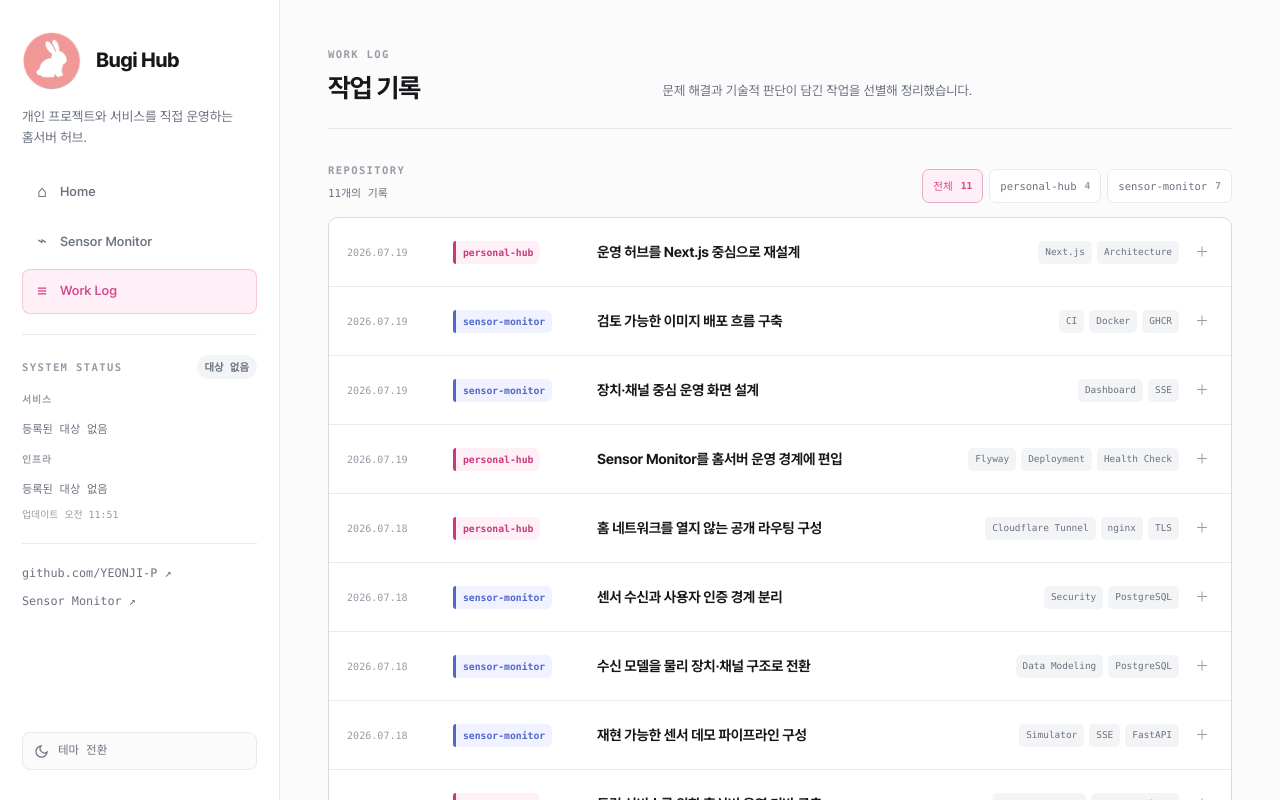
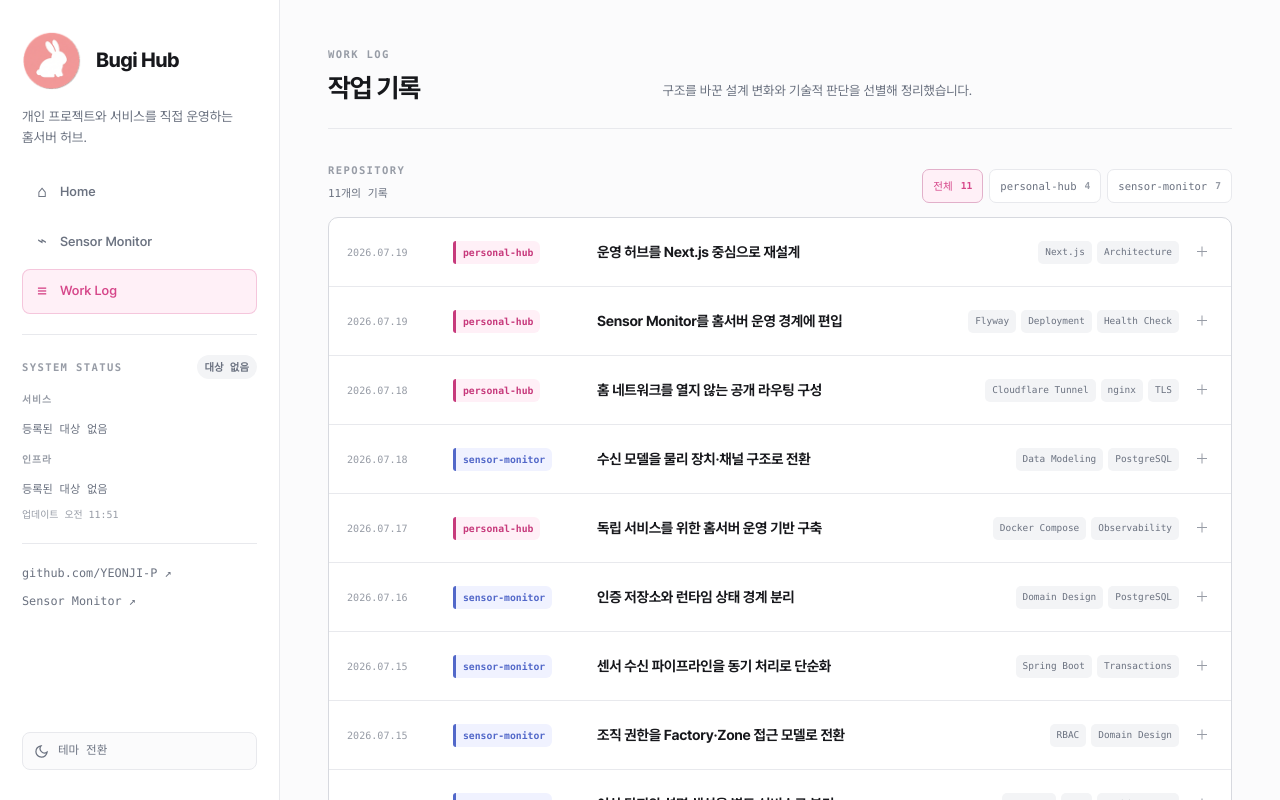
Before and after one commit to YEONJI-P/bugi-hub, a Next.js app: page /work-log in a window 1280 px wide. Shown: the top 800 px of the page. Built offline with nearby package versions, Linux system fonts and the light colour scheme.

Commit message:
refactor(hub): Sensor 설계 변화 중심으로 기록 재구성

```diff
--- a/src/app/work-log/page.tsx
+++ b/src/app/work-log/page.tsx
@@ -7,13 +7,13 @@ import { workLogs } from "@/data/work-log";
 
 export const metadata: Metadata = {
   title: "Work Log",
-  description: "문제 해결과 기술적 판단을 정리한 Personal Hub 작업 기록",
+  description: "설계 변화와 기술적 판단을 정리한 Personal Hub 작업 기록",
 };
 
 export default function WorkLogPage() {
   return (
     <>
-      <PageHeader eyebrow="Work log" title="작업 기록" description="문제 해결과 기술적 판단이 담긴 작업을 선별해 정리했습니다." />
+      <PageHeader eyebrow="Work log" title="작업 기록" description="구조를 바꾼 설계 변화와 기술적 판단을 선별해 정리했습니다." />
 
       <Suspense fallback={<WorkLogBoardView activeRepository="all" entries={workLogs} />}>
         <WorkLogBoard entries={workLogs} />
--- a/src/data/work-log.ts
+++ b/src/data/work-log.ts
@@ -53,38 +53,6 @@ export const workLogs: WorkLogEntry[] = [
     tags: ["Next.js", "Architecture"],
   },
   {
-    slug: "sensor-image-update-flow",
-    date: "2026-07-19",
-    category: "Service Integration",
-    repository: "sensor-monitor",
-    title: "검토 가능한 이미지 배포 흐름 구축",
-    summary: "애플리케이션 빌드와 홈서버 반영 사이에 검토 단계를 두고, 동일 커밋에서 만든 이미지를 추적할 수 있게 했습니다.",
-    story: {
-      type: "solution",
-      problem: "홈서버가 최신 태그를 바로 따라가면 어떤 소스가 배포됐는지 확인하기 어렵고, 스키마 변경이 포함된 릴리스도 같은 방식으로 교체될 수 있었습니다.",
-      cause: "애플리케이션 저장소의 이미지 생성과 배포 저장소의 버전 선택이 명시적인 계약 없이 이어져 있었습니다.",
-      decision: "Backend와 Explain 이미지를 같은 commit SHA로 발행하고, 배포 저장소의 버전 변경을 검토한 뒤 홈서버가 반영하도록 책임을 나눴습니다.",
-      outcome: "실행 중인 소스 버전을 추적할 수 있게 됐고, 자동 반영이 실패하거나 수동 검증이 필요한 릴리스에서는 기존 컨테이너를 유지할 수 있게 됐습니다.",
-    },
-    tags: ["CI", "Docker", "GHCR"],
-  },
-  {
-    slug: "sensor-channel-operations-ui",
-    date: "2026-07-19",
-    category: "Service Integration",
-    repository: "sensor-monitor",
-    title: "장치·채널 중심 운영 화면 설계",
-    summary: "운영자가 구역에서 장치를 찾고 채널 이상을 확인하는 흐름에 맞춰 대시보드와 관리 화면을 재구성했습니다.",
-    story: {
-      type: "implementation",
-      goal: "센서 종류별 화면이 아니라 실제 설비 위치와 물리 장치를 기준으로 이상 채널을 빠르게 좁힐 수 있는 운영 흐름이 필요했습니다.",
-      implementation: "구역 → 장치 → 채널 탐색 구조를 만들고, 대표 채널 20개와 실시간 값, 저장 시점 marker를 한 화면 흐름으로 연결했습니다.",
-      decision: "실시간 값이 들어올 때마다 축이 흔들리지 않도록 시간축을 고정하고, 장치 단위 batch 이벤트로 화면을 갱신했습니다.",
-      outcome: "현재 값과 저장된 이력을 같은 맥락에서 비교하고, 문제가 발생한 물리 장치와 채널까지 단계적으로 추적할 수 있게 됐습니다.",
-    },
-    tags: ["Dashboard", "SSE"],
-  },
-  {
     slug: "migration-aware-sensor-deploy",
     date: "2026-07-19",
     category: "Service Integration",
@@ -118,19 +86,19 @@ export const workLogs: WorkLogEntry[] = [
   },
   {
     slug: "sensor-ingest-boundary",
-    date: "2026-07-18",
+    date: "2026-07-16",
     category: "Service Integration",
     repository: "sensor-monitor",
-    title: "센서 수신과 사용자 인증 경계 분리",
-    summary: "사람용 로그인과 장치 수신을 분리하고, 저장된 설정과 실시간 연결 상태의 책임을 명확히 했습니다.",
+    title: "인증 저장소와 런타임 상태 경계 분리",
+    summary: "별도 Redis와 설정 엔티티에 섞여 있던 인증·텔레메트리 상태를 PostgreSQL과 전용 상태 모델로 재배치했습니다.",
     story: {
       type: "solution",
-      problem: "사용자 JWT 흐름과 장치의 지속적인 데이터 수신을 같은 인증 모델로 다루면 권한과 장애 범위를 구분하기 어려웠습니다.",
-      cause: "사람의 세션 수명주기, 장치 공유 키, heartbeat와 alarm 상태가 서로 다른 특성을 갖지만 하나의 런타임 경계에 섞여 있었습니다.",
-      decision: "수신 전용 공유 키 검증을 분리하고, Refresh Token과 장치 설정은 PostgreSQL에 보존하되 heartbeat와 alarm은 별도 상태 모델로 관리했습니다.",
-      outcome: "공유 키가 없는 적재 요청을 차단하면서 사용자 인증과 장치 연결 장애를 독립적으로 진단할 수 있게 됐습니다.",
+      problem: "Refresh Token만을 위해 Redis를 함께 운영했고, heartbeat와 alarm 같은 런타임 값이 장치 설정과 같은 엔티티에 있어 설정 변경 시각의 의미가 흐려졌습니다.",
+      cause: "영속 인증 상태, 장치 구성, 계속 변하는 텔레메트리 상태의 수명주기를 초기 모델에서 분리하지 않았습니다.",
+      decision: "Refresh Token은 기존 PostgreSQL로 옮기고, Device에는 설정만 남겼습니다. lastSeenAt은 DeviceStatus, inAlarm과 lastAlertAt은 이후 ChannelStatus가 소유하도록 경계를 나눴습니다.",
+      outcome: "별도 저장소 운영을 줄이면서 장치 설정 감사 시각과 수신·알람 상태 갱신을 독립적으로 추적할 수 있게 됐습니다.",
     },
-    tags: ["Security", "PostgreSQL"],
+    tags: ["Domain Design", "PostgreSQL"],
   },
   {
     slug: "physical-device-channel-model",
@@ -149,20 +117,20 @@ export const workLogs: WorkLogEntry[] = [
     tags: ["Data Modeling", "PostgreSQL"],
   },
   {
-    slug: "reproducible-demo-topology",
-    date: "2026-07-18",
+    slug: "external-simulator-boundary",
+    date: "2026-04-06",
     category: "Service Integration",
     repository: "sensor-monitor",
-    title: "재현 가능한 센서 데모 파이프라인 구성",
-    summary: "새 환경에서도 동일한 설비 구조가 만들어지고, 시뮬레이터부터 저장·실시간 화면·설명 서비스까지 데이터가 흐르도록 연결했습니다.",
+    title: "시뮬레이터를 외부 데이터 생산자로 분리",
+    summary: "Backend 내부에서 데이터를 만들던 구조를 제거하고 실제 게이트웨이처럼 HTTP API만 사용하는 독립 Python 프로세스로 전환했습니다.",
     story: {
-      type: "implementation",
-      goal: "로컬과 공개 환경에서 별도 수작업 없이 같은 공장·구역·장치 구조와 데이터 흐름을 재현해야 했습니다.",
-      implementation: "Flyway로 기준 topology를 만들고, 독립 Python simulator가 물리 장치 단위 batch를 전송하며 SSE 화면과 FastAPI 설명 서비스가 이를 소비하도록 연결했습니다.",
-      decision: "무작위 데이터만 생성하지 않고 실측 CSV replay도 지원했으며, simulator와 Backend의 수명주기를 분리했습니다.",
-      outcome: "빈 데이터베이스에서도 데모 환경을 반복 생성하고, 수신부터 시각화와 설명까지 전체 경로를 한 번에 확인할 수 있게 됐습니다.",
+      type: "solution",
+      problem: "애플리케이션 안에서 센서 데이터를 직접 생성하면 수신 API를 거치지 않아 외부 장치 연동 경계와 실패 상황을 검증하기 어려웠습니다.",
+      cause: "데모 데이터 생성기가 Backend의 수명주기와 저장 구현에 결합돼 실제 producer와 다른 경로를 사용했습니다.",
+      decision: "내장 simulator를 제거하고 Backend HTTP API만 호출하는 독립 Python 프로세스로 분리했습니다. 이후 실측 CSV replay와 운영시간 기반 synthetic 모드를 같은 producer 경계에 추가했습니다.",
+      outcome: "Backend를 수정하지 않고 데이터 소스를 교체할 수 있고, 인증·부분 실패·재시도까지 실제 수신 경로에서 검증할 수 있게 됐습니다.",
     },
-    tags: ["Simulator", "SSE", "FastAPI"],
+    tags: ["Python", "API Boundary"],
   },
   {
     slug: "home-server-core",
@@ -197,6 +165,38 @@ export const workLogs: WorkLogEntry[] = [
     tags: ["Spring Boot", "Transactions"],
   },
   {
+    slug: "factory-zone-access-model",
+    date: "2026-07-15",
+    category: "Service Integration",
+    repository: "sensor-monitor",
+    title: "조직 권한을 Factory·Zone 접근 모델로 전환",
+    summary: "추상적인 조직 계층과 여섯 역할을 제조 현장의 공장·구역 범위와 네 역할로 단순화했습니다.",
+    story: {
+      type: "decision",
+      background: "Organization·Group과 여섯 단계 역할은 범용적으로 보였지만, 제조 센서 데이터에서 누가 어떤 설비를 볼 수 있는지 직관적으로 설명하기 어려웠습니다.",
+      options: "범용 조직 모델을 유지하는 방식과, Factory·Zone·ZoneUser를 명시하고 역할별 데이터 범위를 계산하는 방식을 비교했습니다.",
+      decision: "도메인을 Factory와 Zone으로 바꾸고 역할은 SYSTEM_ADMIN·FACTORY_ADMIN·MEMBER·VIEWER로 줄였습니다. 접근 가능한 device id 계산은 AccessControlService 한 곳에 모았습니다.",
+      outcome: "관리자·사용자의 조회 및 변경 범위가 실제 설비 계층과 일치하고, REST와 SSE가 같은 접근 범위 규칙을 사용할 수 있게 됐습니다.",
+    },
+    tags: ["RBAC", "Domain Design"],
+  },
+  {
+    slug: "realtime-explain-boundary",
+    date: "2026-07-15",
+    category: "Service Integration",
+    repository: "sensor-monitor",
+    title: "이상 탐지와 설명 생성을 별도 서비스로 분리",
+    summary: "Spring의 규칙 기반 탐지 결과를 커밋 후 SSE로 전달하고, Python 서비스는 이상 근거와 권고 생성만 담당하도록 경계를 나눴습니다.",
+    story: {
+      type: "decision",
+      background: "센서 이상 판정과 LLM 설명 생성을 같은 처리 경로에 두면 외부 API 지연이나 실패가 데이터 저장과 탐지 결과까지 흔들 수 있었습니다.",
+      options: "LLM이 이상 여부까지 판단하는 방식과, Spring이 규칙으로 탐지한 뒤 FastAPI 서비스가 설명과 권고만 보강하는 방식을 비교했습니다.",
+      decision: "탐지는 Spring의 임계값·freshness 규칙으로 유지하고 explain 서비스를 HTTP 경계로 분리했습니다. 저장·알림 이벤트는 트랜잭션 커밋 뒤 SSE로 보내며 외부 설명 호출은 수신 트랜잭션 밖에서 수행합니다.",
+      outcome: "LLM provider를 echo와 Gemini 사이에서 교체해도 탐지와 저장 정합성이 유지되고, 대시보드는 확정된 데이터만 실시간으로 받을 수 있게 됐습니다.",
+    },
+    tags: ["FastAPI", "SSE", "Architecture"],
+  },
+  {
     slug: "manufacturing-monitoring-scope",
     date: "2026-07-14",
     category: "Service Integration",
@@ -214,6 +214,6 @@ export const workLogs: WorkLogEntry[] = [
   },
 ];
 
-const recentWorkLogSlugs = new Set(["nextjs-hub-migration", "sensor-image-update-flow", "public-routing"]);
+const recentWorkLogSlugs = new Set(["nextjs-hub-migration", "physical-device-channel-model", "public-routing"]);
 
 export const recentWorkLogs = workLogs.filter((entry) => recentWorkLogSlugs.has(entry.slug));
```
Also changed, not shown: 1 other file (tests, documents, lock files or other folders).
